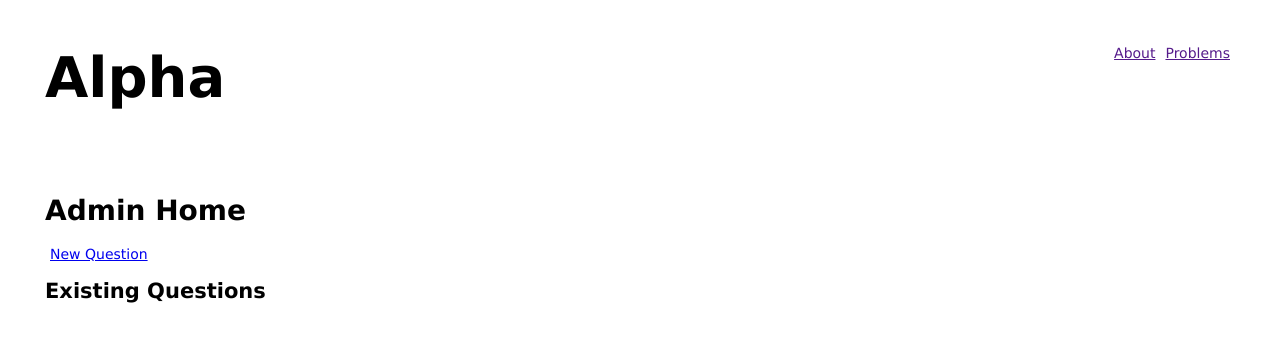
After one commit to sharadmv/question-bank, a Node server app: page /admin in a window 1280 px wide. The commit adds this page. Shown: the top 342 px of the page. Run offline with Node 20, Linux system fonts and the light colour scheme; data that the repository does not hold is empty; some libraries are stand-ins or nearby versions.

Commit message:
basic site skeleton

```diff
--- a/app.js
+++ b/app.js
@@ -5,7 +5,8 @@
 
 var express = require('express')
   , routes = require('./routes')
-  , user = require('./routes/user')
+  , question = require('./routes/question')
+  , admin = require('./routes/admin')
   , http = require('http')
   , path = require('path');
 
@@ -23,6 +24,7 @@ app.configure(function(){
   app.use(express.session());
   app.use(app.router);
   app.use(express.static(path.join(__dirname, 'public')));
+  app.use(express.static(path.join(__dirname, 'databases')));
 });
 
 app.configure('development', function(){
@@ -30,7 +32,12 @@ app.configure('development', function(){
 });
 
 app.get('/', routes.index);
-app.get('/users', user.list);
+app.get('/questions', question.list);
+app.get('/q=:name', question.single);
+app.get('/admin', admin.home);
+app.get('/admin/edit', admin.edit);
+
+app.post('/admin/edit/create', admin.save_q);
 
 http.createServer(app).listen(app.get('port'), function(){
   console.log("Express server listening on port " + app.get('port'));
--- /dev/null
+++ b/routes/admin.js
@@ -0,0 +1,29 @@
+/* Dependencies */
+var db = require('../databases/db-mongo');
+
+/* GET */
+
+// Home page
+exports.home = function (req, res) {
+    db.getAll('questions', function(err, result) {
+      res.render('admin-home', {questions: result});
+    });
+};
+
+// Edit question page
+exports.edit = function (req, res) {
+    res.render('edit', {});
+};
+
+
+/* POST */
+
+// Save question to database
+exports.save_q = function(req, res) {
+    var doc = {title: req.param('title'),
+               body: req.param('body'),
+               solution: req.param('solution')};
+    db.save('questions', doc, function() {
+        res.redirect('/admin');
+    });
+};
--- /dev/null
+++ b/views/admin-home.jade
@@ -0,0 +1,13 @@
+extends layout
+
+block css
+  link(rel='stylesheet', href='/stylesheets/admin.css')
+
+block content
+  h1 Admin Home
+  a(href='/admin/edit') New Question
+  h2 Existing Questions
+  ul
+    for question in questions
+      li
+        a(href='') #{question.title}
--- a/views/layout.jade
+++ b/views/layout.jade
@@ -1,7 +1,16 @@
 doctype 5
 html
   head
-    title= title
+    title Alpha
     link(rel='stylesheet', href='/stylesheets/style.css')
+    block css
   body
-    block content
+    #header
+      #logo
+        h1: a(href='/') Alpha
+      #nav-bar
+        ul
+          li: a(href='') About
+          li: a(href='') Problems
+    #contents
+      block content
--- /dev/null
+++ b/views/question.jade
@@ -0,0 +1,5 @@
+extends layout
+
+block content
+  h1= title
+  p= body
```
Also changed, not shown: routes/question.js (added, +19 -0 lines), views/edit.jade (added, +18 -0 lines), views/index.jade (+16 -2 lines), views/qlist.jade (added, +8 -0 lines).
